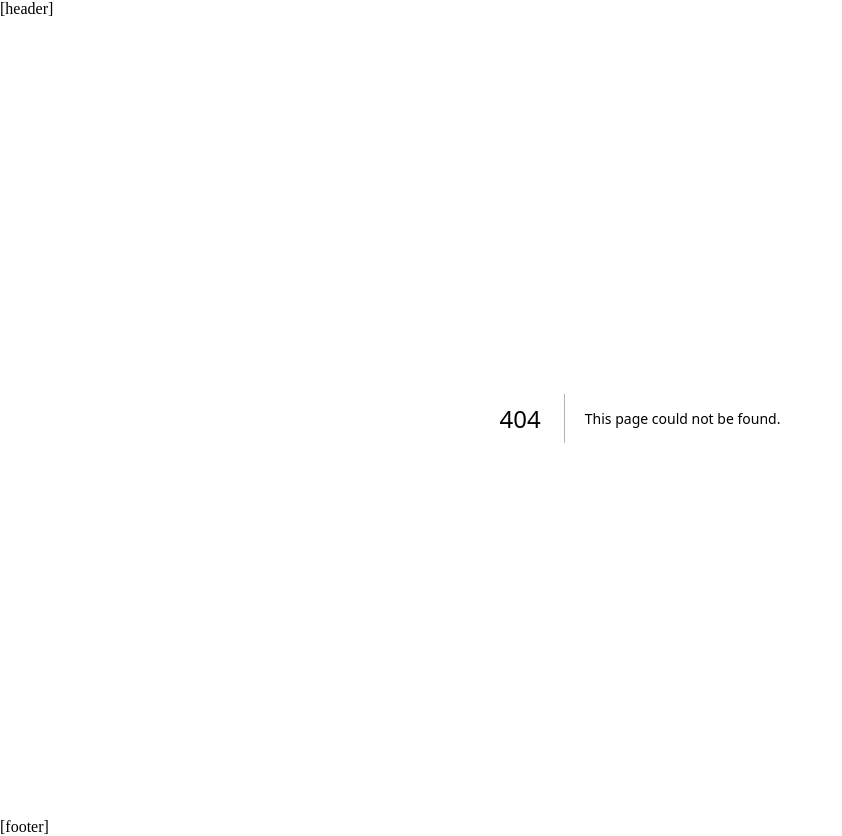
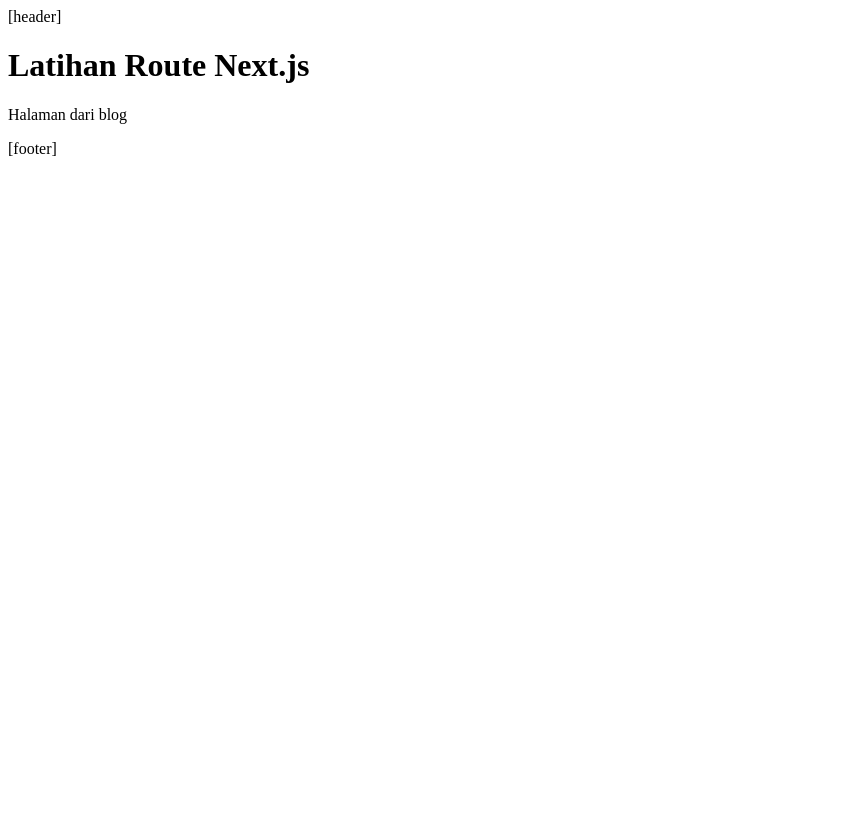
Before and after one commit to lunadiotic/learn-nextjs, a Next.js app: page /blog/latihan-route-nextjs in a window 1280 px wide. Before the commit this address had no page. Shown: the whole page, without its empty margins (0-842 px from the left). After the commit the page ends 800 px from the top, so only its background shows below. Built offline with nearby package versions, Linux system fonts and the light colour scheme.

Commit message:
latihan menambahkan halaman lain

```diff
--- /dev/null
+++ b/app/blog/latihan-route-nextjs/page.jsx
@@ -0,0 +1,8 @@
+export default function PostPage() {
+  return (
+    <>
+      <h1>Latihan Route Next.js</h1>
+      <p>Halaman dari blog</p>
+    </>
+  );
+}
```
Also changed, not shown: app/about/page.jsx (added, +8 -0 lines), app/contact/page.jsx (added, +8 -0 lines).
